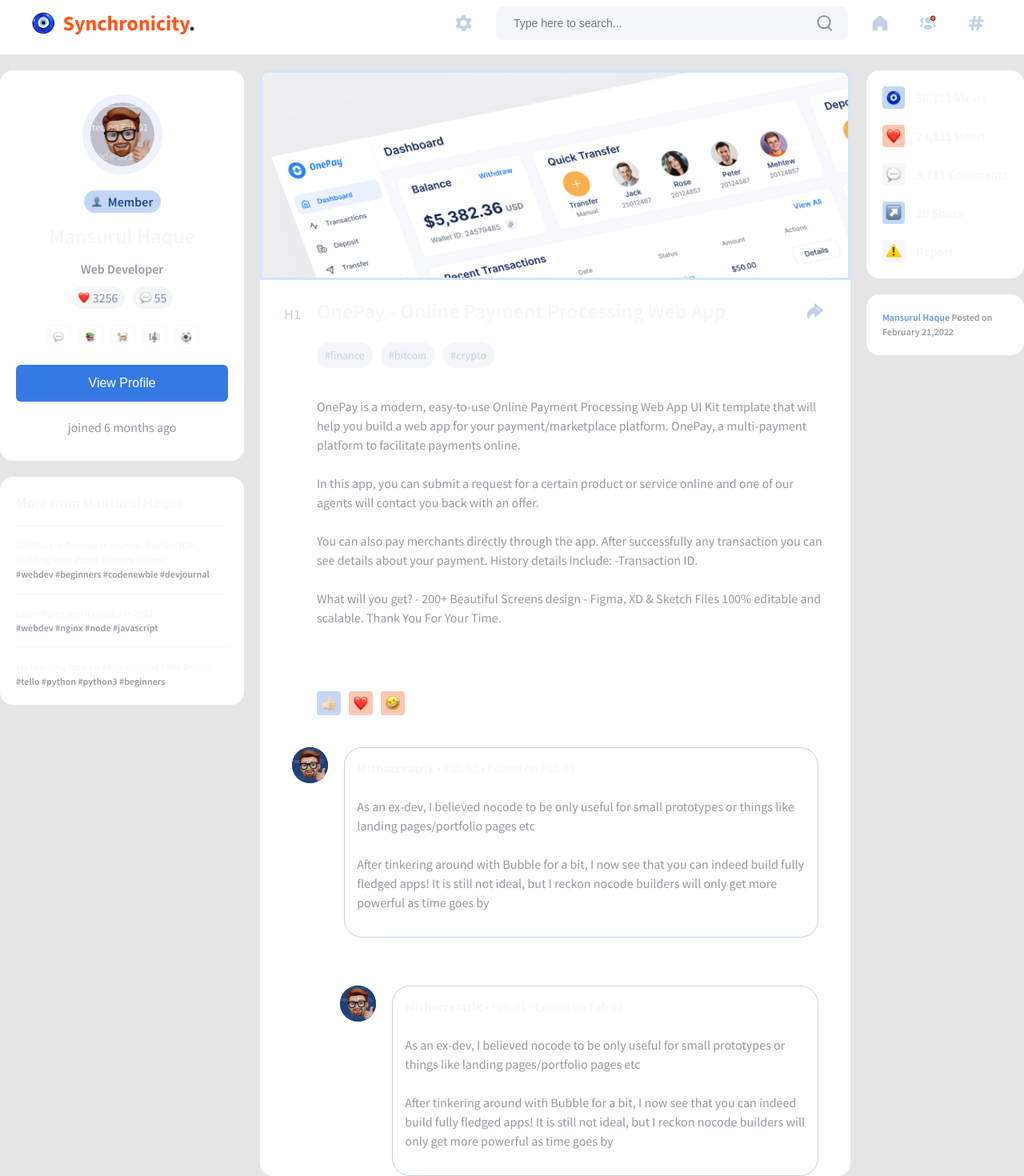
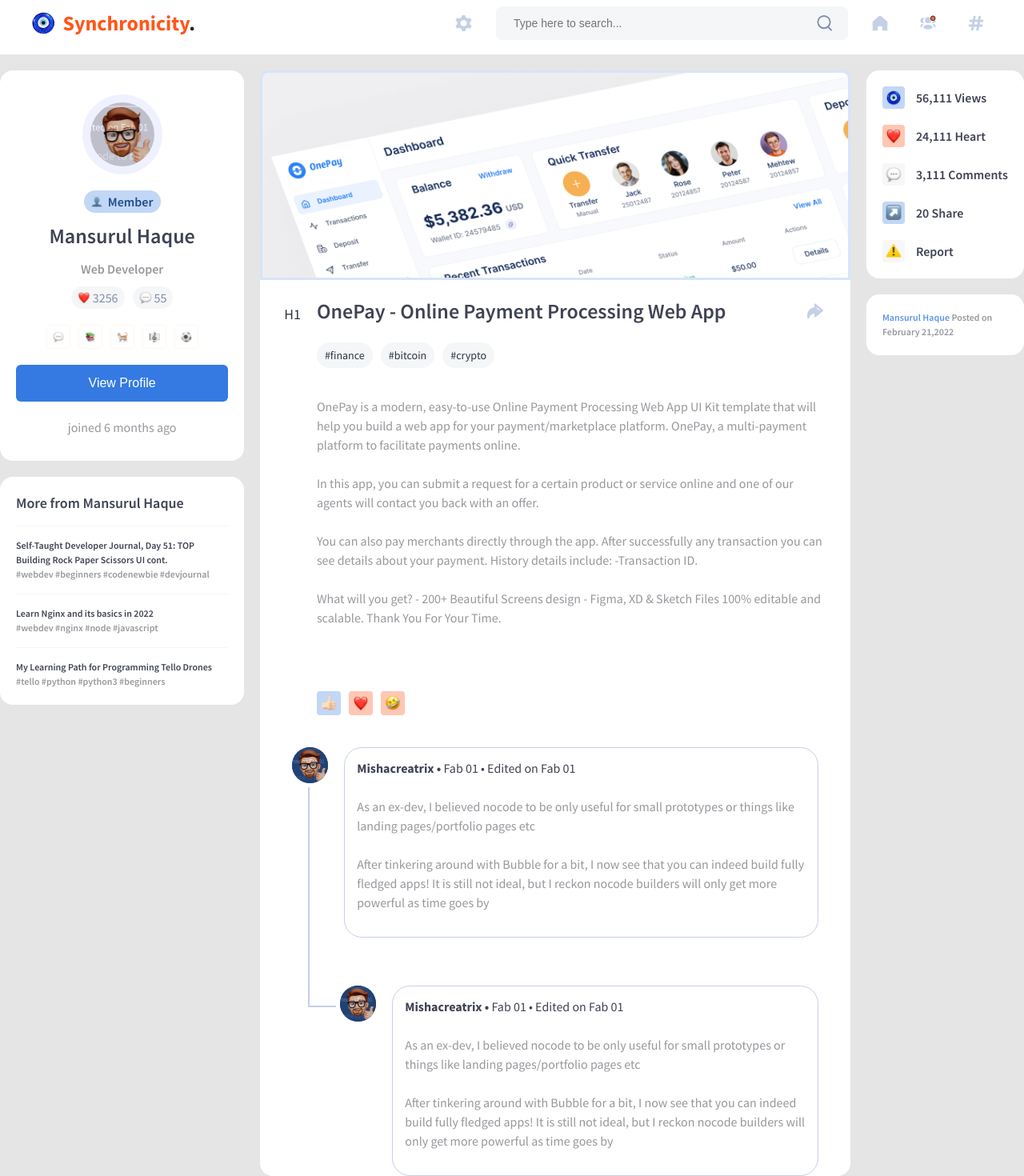
Before and after one commit to LuisBlau/Synchronicity, a Next.js app: page /post-open in a window 1280 px wide. Shown: the part 12-1482 px from the top of the page at 80% size. Built offline with nearby package versions, Linux system fonts and the light colour scheme.

Commit message:
fix color for light mode

```diff
--- a/pages/post-open.js
+++ b/pages/post-open.js
@@ -259,12 +259,15 @@
             </div>
             <div className={styles.comments}>
               <div className={styles.comment}>
+                <div className={styles.commentLeft}>
                   <div className={styles.commentAvatar}>
                     <Image
                       className={styles.commentAvatar}
                       alt="comment avatar"
                       src={postUserAvatar}
                     />
+                  </div>
+                  <div className={styles.commentLeftLine}></div>
                 </div>
                 <div className={styles.commentBox}>
                   <div className={styles.commentTitle}>
@@ -277,12 +280,15 @@
                 </div>
               </div>
               <div className={styles.comment2}>
+                <div className={styles.commentLeft2}>
+                  <div className={styles.commentLeftLine2}></div>
                   <div className={styles.commentAvatar}>
                     <Image
                       className={styles.commentAvatar}
                       alt="comment avatar"
                       src={postUserAvatar}
                     />
+                  </div>
                 </div>
                 <div className={styles.commentBox}>
                   <div className={styles.commentTitle}>
--- a/styles/PostOpen.module.css
+++ b/styles/PostOpen.module.css
@@ -96,7 +96,7 @@
   font-weight: 600;
   font-size: 26px;
   line-height: 38px;
-  color: #F7F7F7;
+  color: var(--main-font-color);
 }
 
 .profileMemberOf {
@@ -183,7 +183,7 @@
   font-weight: 600;
   font-size: 18px;
   line-height: 26px;
-  color: #F7F7F7;
+  color: var(--main-font-color);
 }
 
 .divider {
@@ -194,7 +194,7 @@
   font-weight: 600;
   font-size: 12px;
   line-height: 18px;
-  color: #F7F7F7;
+  color: var(--main-font-color);
 }
 
 .infoSecondary {
@@ -247,7 +247,7 @@
   font-weight: 400;
   font-size: 18px;
   line-height: 26px;
-  color: #C5D0E6;
+  color: var(--secondary-font-color);
   padding-top: 10px;
 }
 
@@ -269,7 +269,7 @@
   font-weight: 600;
   font-size: 26px;
   line-height: 38px;
-  color: #F7F7F7;
+  color: var(--main-font-color);
 }
 
 .postShareIcon {
@@ -303,7 +303,7 @@
   font-weight: 400;
   font-size: 14px;
   line-height: 24px;
-  color: #C5D0E6;
+  color: var(--secondary-font-color);
   cursor: pointer;
 }
 
@@ -366,6 +366,21 @@
   display: flex;
   flex-direction: row;
   gap: 20px;
+  position: relative;
+}
+
+.commentLeft {
+  display: flex;
+  flex-direction: column;
+}
+
+.commentLeftLine {
+  border-left: #C5D0E6 2px solid;
+  height: calc(100% + 35px);
+  width: 1px;
+  position: absolute;
+  left: 40px;
+  top: 50px;
 }
 
 .comment2 {
@@ -374,6 +389,21 @@
   display: flex;
   flex-direction: row;
   gap: 20px;
+  position: relative;
+}
+
+.commentLeft2 {
+  display: flex;
+  flex-direction: row;
+}
+
+.commentLeftLine2 {
+  border-top: #C5D0E6 2px solid;
+  width: 35px;
+  height: 10%;
+  position: absolute;
+  left: 40px;
+  top: 25px;
 }
 
 .commentAvatar {
@@ -394,7 +424,7 @@
 }
 
 .commentTitle {
-  color: #F7F7F7;
+  color: var(--main-font-color);
 }
 
 .actionGroup {
@@ -448,7 +478,7 @@
   font-weight: 600;
   font-size: 16px;
   line-height: 24px;
-  color: #F7F7F7;
+  color: var(--main-font-color);
 }
 
 .postDate {
```
Lines whose indentation alone changed are shown as unchanged.
